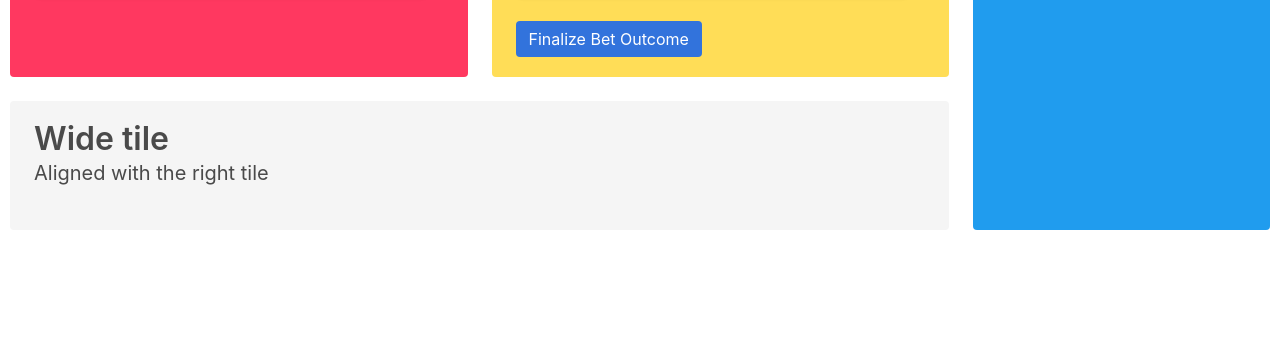
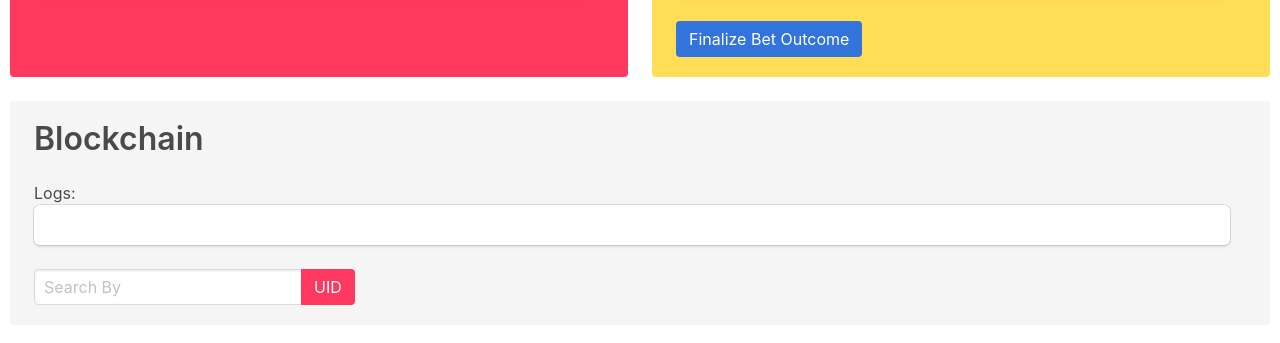
Before and after one commit to ckshei/near-oracle-frontend, a plain HTML site: page index.html in a window 1280 px wide. Shown: the part 649-992 px from the top of the page. Before the commit the page ends 901 px from the top, so only its background shows below. Drawn offline with nearby package versions, Linux system fonts and the light colour scheme.

Commit message:
moving blockchain to the bottom

```diff
--- a/index.html
+++ b/index.html
@@ -7,7 +7,7 @@
 </head>
 <body>
     <div class="tile is-ancestor" style="padding: 10px;">
-        <div class="tile is-vertical is-9">
+        <div class="tile is-vertical">
             <div class="tile">
                 <div class="tile is-parent">
                         <article class="tile is-child notification is-primary">
@@ -91,16 +91,6 @@
             </div>
             <div class="tile is-parent">
                 <article class="tile is-child notification">
-                <p class="title">Wide tile</p>
-                <p class="subtitle">Aligned with the right tile</p>
-                <div class="content">
-                    <!-- Content -->
-                </div>
-                </article>
-            </div>
-        </div>
-        <div class="tile is-parent">
-        <div class="tile is-child notification is-info">
                     <p class="title">Blockchain</p>
                     <p>Logs:</p>
                     <section class="box">
@@ -117,6 +107,7 @@
                             </a>
                         </div>
                     </div>
+                </article>
             </div>
         </div>
     </div>
```
Lines whose indentation alone changed are shown as unchanged.
